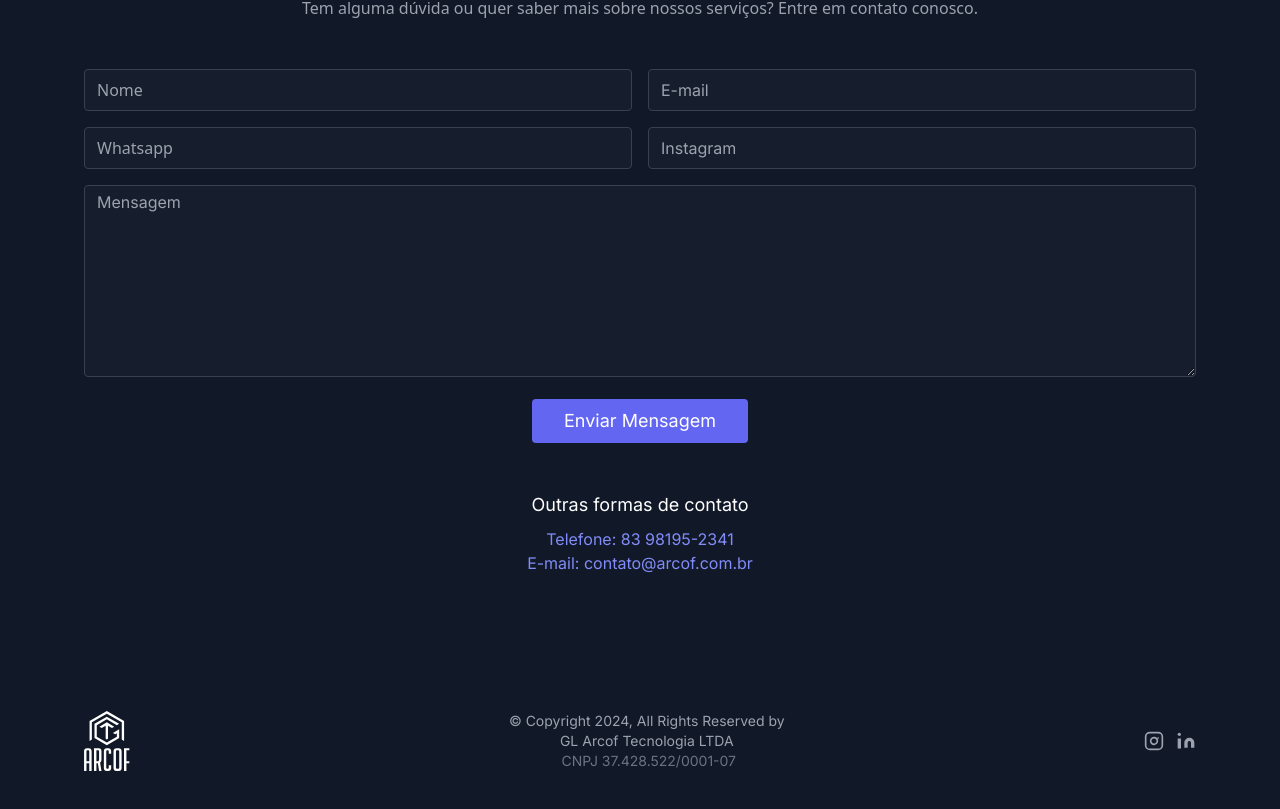
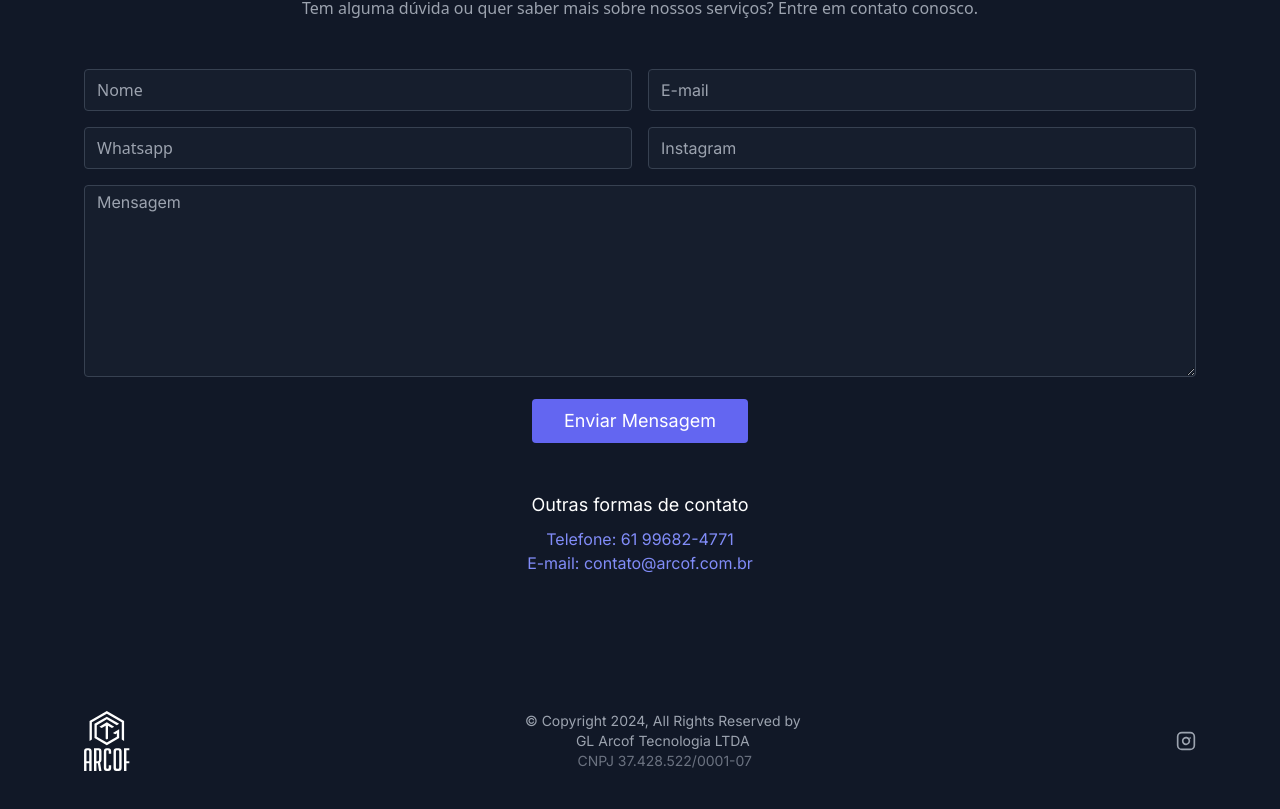
Before and after one commit to rubensGouveia/my-site, a Next.js app: page / in a window 1280 px wide. Shown: the part 3191-4000 px from the top of the page. Built offline with nearby package versions, Linux system fonts and the light colour scheme.

Commit message:
ajusting contact

```diff
--- a/src/components/ContactSection.tsx
+++ b/src/components/ContactSection.tsx
@@ -153,11 +153,11 @@ const ContactSection: React.FC = () => {
             </h2>
             <p className="mt-2">
               <a
-                href="https://wa.me/5583981952341"
+                href="https://wa.me/5561996824771"
                 target="_blank"
                 className="text-indigo-400"
               >
-                Telefone: 83 98195-2341
+                Telefone: 61 99682-4771
               </a>
             </p>
             <p>
--- a/src/components/Footer.tsx
+++ b/src/components/Footer.tsx
@@ -65,7 +65,7 @@ const Footer: React.FC = () => {
         </p>
         <span className="inline-flex sm:mt-0 mt-4 justify-center sm:justify-start">
           <a
-            href="https://www.instagram.com/rubensgouveia/"
+            href="https://www.instagram.com/arcofdigital/"
             target="_blank"
             className="ml-3 text-gray-400"
           >
@@ -82,7 +82,7 @@ const Footer: React.FC = () => {
               <path d="M16 11.37A4 4 0 1112.63 8 4 4 0 0116 11.37zm1-3h.01"></path>
             </svg>
           </a>
-          <a
+          {/* <a
             href="https://www.linkedin.com/in/rubens-gouveia-7394b2159/"
             target="_blank"
             className="ml-3 text-gray-400"
@@ -103,7 +103,7 @@ const Footer: React.FC = () => {
               <path stroke="none" d="M2 9h4v12H2z"></path>
               <circle cx="4" cy="4" r="2" stroke="none"></circle>
             </svg>
-          </a>
+          </a> */}
         </span>
       </div>
     </footer>
```
